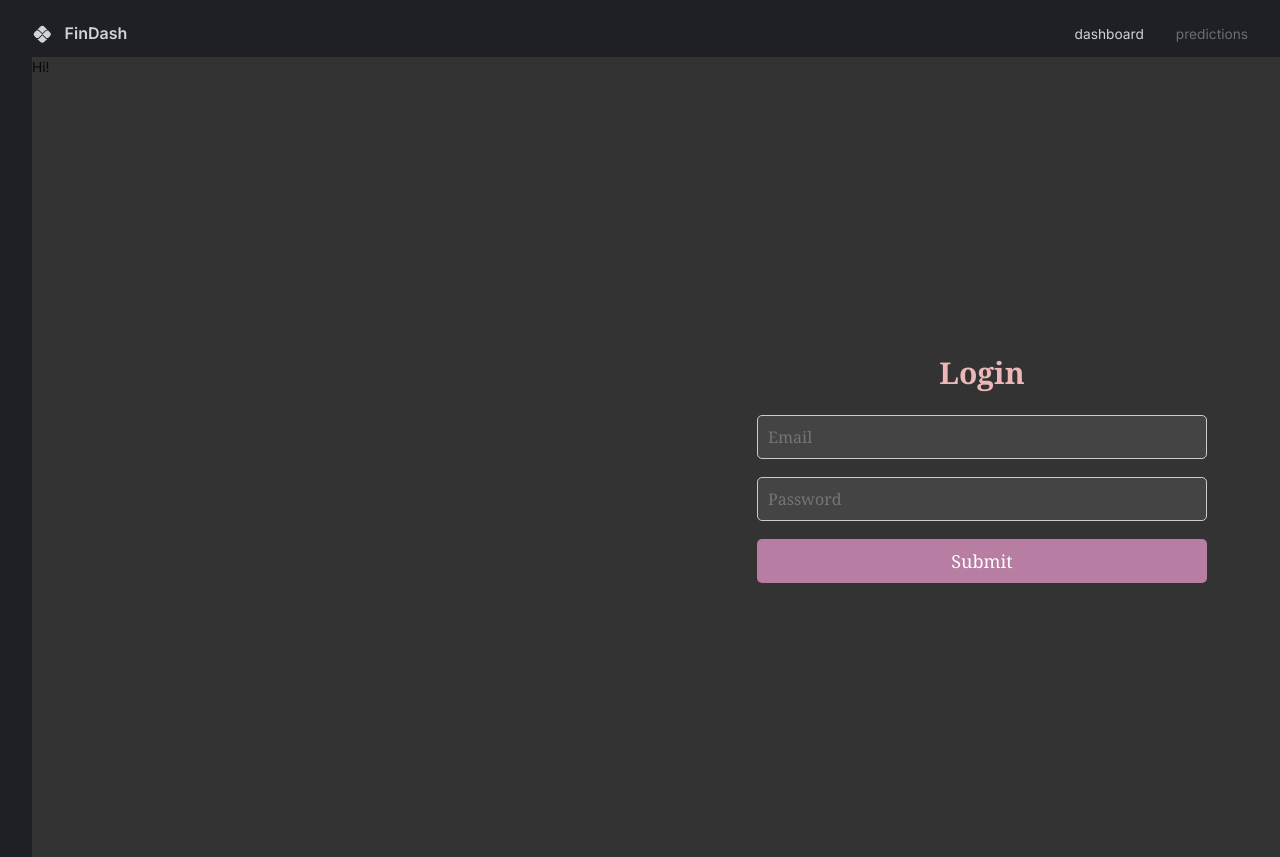
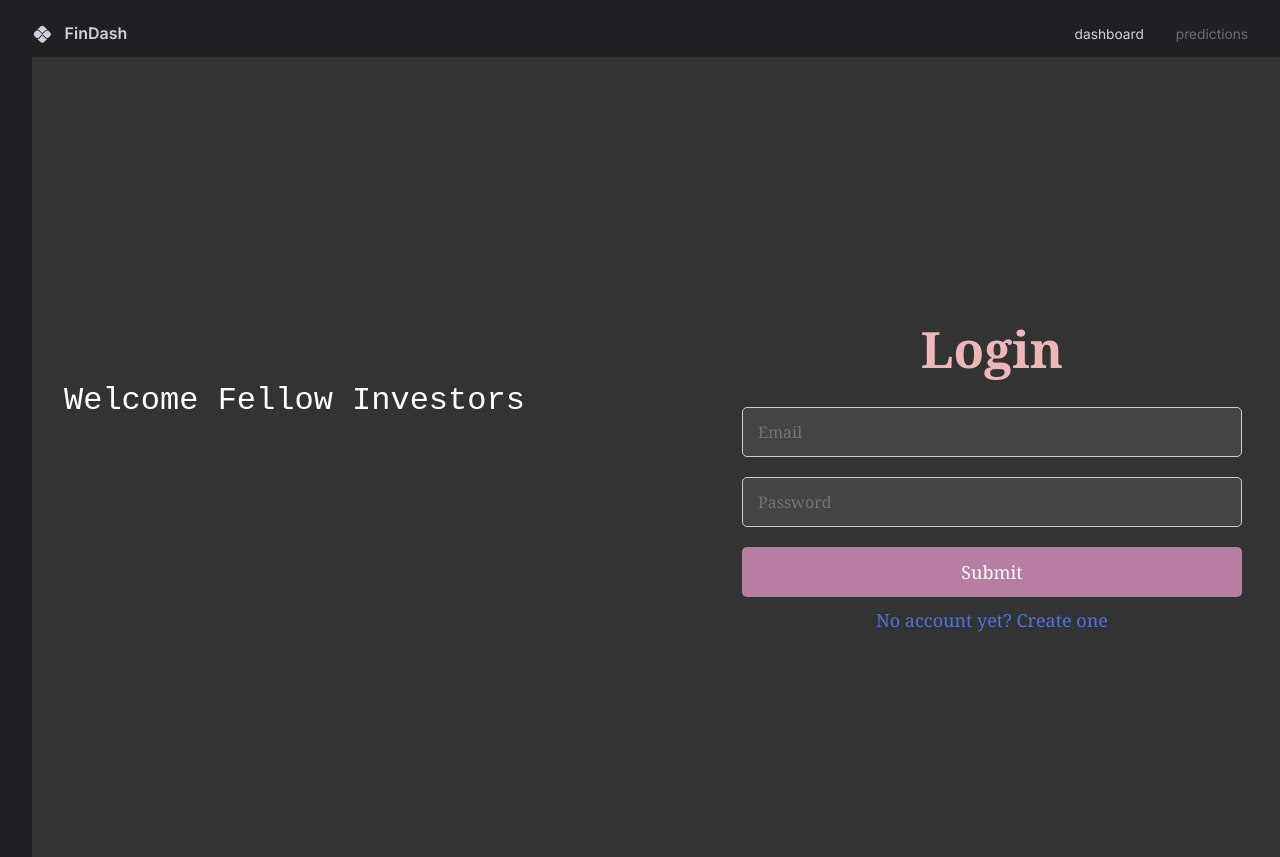
Before and after one commit to gigichen880/Portfolio_Dashboard, a React (Vite) app in the folder client/: page /login in a window 1280 px wide. Shown: the top 857 px of the page. Built offline with nearby package versions, Linux system fonts and the light colour scheme.

Commit message:
Add typed-out animation to initialized pages

```diff
--- a/client/src/scenes/dashboard/Row1.tsx
+++ b/client/src/scenes/dashboard/Row1.tsx
@@ -28,6 +28,7 @@ const Row1 = () => {
   const [candleStickData, setCandleStickData] = useState([]);
   const [loading, setLoading] = useState(false);
   const [formData, setFormData] = useState(null);
+  const [userInputFields, setUserInputFields] = useState(null);
   const { palette } = useTheme();
   const { data } = useGetKpisQuery();
   const [symbolList, setSymbolList] = useState([]);
@@ -75,19 +76,20 @@ const Row1 = () => {
         cData.symbol
       );
       setSymbolList(cData.symbol);
-
+      const params = {
+        from: cData.from,
+        to: cData.to,
+        numSpan: cData.numSpan,
+        timeSpan: cData.timeSpan,
+        symbol: cData.symbol,
+      };
       // Construct the URL with parameters based on user input
       const response = await axios.get(`http://localhost:1337/candle/symbols`, {
-        params: {
-          from: cData.from,
-          to: cData.to,
-          numSpan: cData.numSpan,
-          timeSpan: cData.timeSpan,
-          symbol: cData.symbol,
-        },
+        params: params,
       });
       setWeights(cData.weight);
       setCandleStickData(response.data);
+      setUserInputFields(params);
     } catch (e) {
       alert("An error occurred while fetching data");
       console.error(e);
--- a/client/src/scenes/dashboard/login.css
+++ b/client/src/scenes/dashboard/login.css
@@ -1,3 +1,60 @@
+/* Container alignment for typing animation */
+.left-side {
+  flex: 1;
+  width: 50vw;
+  background-color: #333333;
+  display: flex;
+  justify-content: flex-start; /* Align content to the left */
+  align-items: flex-start; /* Align content to the top */
+  position: relative; /* Enables positioning of children */
+  padding: 20px; /* General padding */
+}
+
+/* Typing animation text */
+.typing-animation,
+.fixed-text {
+  font-size: 2rem; /* Match font size */
+  font-family: "Courier New", monospace; /* Ensure consistency */
+  color: #ffffff; /* Text color */
+  white-space: nowrap; /* Prevent line breaks */
+  position: absolute; /* Consistent position for both */
+  top: 40%; /* Same vertical alignment */
+  left: 5%; /* Same horizontal alignment */
+  height: 2.5rem; /* Fixed height to prevent layout shifts */
+  text-align: left;
+}
+
+/* Specific animation effect for typing */
+.typing-animation {
+  overflow: hidden; /* Ensures text doesn't spill out */
+  border-right: 3px solid #ffffff; /* Blinking cursor */
+  width: 0; /* Start with no visible width */
+  animation: typing 4s steps(25, end) forwards, blink 0.8s step-end infinite;
+}
+
+/* Final state (fixed text) */
+.fixed-text {
+  width: auto; /* Full width for the static text */
+  border: none; /* No blinking cursor for the fixed text */
+}
+
+/* Keyframes for typing animation */
+@keyframes typing {
+  from {
+    width: 0;
+  }
+  to {
+    width: 25ch; /* Matches the full length of the text */
+  }
+}
+
+/* Blinking cursor animation */
+@keyframes blink {
+  50% {
+    border-color: transparent;
+  }
+}
+
 /* General body styles */
 body {
   margin: 0;
@@ -20,7 +77,10 @@ body {
   flex: 1;
   width: 50vw;
   background-color: #333333; /* Background color for left side */
-  /* Optional: Add content or styles for the left side */
+  display: flex;
+  justify-content: center;
+  align-items: center;
+  padding: 20px;
 }
 
 /* Right side container */
@@ -37,7 +97,7 @@ body {
 }
 /* Typography styles */
 .title {
-  font-size: 30px;
+  font-size: 50px;
   margin-bottom: 20px;
   font-family: Georgia, "Times New Roman", Times, serif;
   color: #ecb7b7; /* White text */
@@ -45,10 +105,12 @@ body {
 
 /* Input field styles */
 .input {
-  width: 90%;
-  max-width: 450px;
-  padding: 10px;
-  margin-bottom: 18px;
+  width: 100%;
+  max-width: 500px;
+  height: 50%;
+  max-height: 50px;
+  padding: 15px;
+  margin-bottom: 20px;
   border: 1px solid #ccc;
   border-radius: 5px;
   font-size: 16px;
@@ -66,8 +128,10 @@ body {
 
 /* Submit button styles */
 .submitButton {
-  width: 80%;
-  max-width: 450px;
+  width: 100%;
+  max-width: 500px;
+  max-height: 50px;
+  height: 50%;
   padding: 10px;
   font-size: 18px;
   font-family: Georgia, "Times New Roman", Times, serif;
@@ -82,3 +146,25 @@ body {
 .submitButton:hover {
   background-color: #fa9bdb;
 }
+
+/* Styling for the Link component */
+.link {
+  font-size: 18px; /* Set font size */
+  font-family: Georgia, "Times New Roman", Times, serif;
+  color: #4e73df; /* Choose a clear and visible color for the link */
+  text-decoration: none; /* Remove the default underline */
+  font-weight: 500; /* Make the text a little bolder for better visibility */
+  transition: color 0.3s ease; /* Smooth transition for color change */
+  margin-top: 10px;
+}
+
+.link:hover {
+  color: #2e59d9; /* Change the color on hover to a darker shade */
+  text-decoration: underline; /* Underline the link on hover */
+}
+
+.link:focus {
+  outline: none; /* Remove default focus outline */
+  text-decoration: underline; /* Underline on focus for better accessibility */
+  color: #bf3aef;
+}
--- a/client/src/scenes/dashboard/login.tsx
+++ b/client/src/scenes/dashboard/login.tsx
@@ -14,10 +14,21 @@ import {
 const Login = () => {
   const [email, setEmail] = useState("");
   const [password, setPassword] = useState("");
+  const [typingFinished, setTypingFinished] = useState(false);
   // const { setUserId } = useAuth();
   // const navigation = useNavigation();
   const history = useNavigate();
   const navigate = useNavigate();
+
+  useEffect(() => {
+    // Trigger the typing effect
+    const timer = setTimeout(() => {
+      setTypingFinished(true);
+    }, 4000); // Wait for 4 seconds (duration of the animation)
+
+    return () => clearTimeout(timer);
+  }, []);
+
   async function submit(e) {
     e.preventDefault();
     if (email == "") {
@@ -60,9 +71,16 @@ const Login = () => {
 
   return (
     <div className="page">
-      <div className="left-side">Hi!</div>
+      <div className="left-side">
+        {typingFinished ? (
+          <div className="fixed-text">Welcome Fellow Investors</div>
+        ) : (
+          <div className="typing-animation">Welcome Fellow Investors</div>
+        )}
+      </div>
       <div className="container">
         <h1 className="title">Login</h1>
+
         <input
           className="input"
           placeholder="Email"
@@ -77,6 +95,9 @@ const Login = () => {
           onChange={(e) => setPassword(e.target.value)}
         />
         <input className="submitButton" type="submit" onClick={submit} />
+        <Link to="/signup" className="link">
+          No account yet? Create one
+        </Link>
       </div>
     </div>
   );
--- a/client/src/scenes/dashboard/signup.tsx
+++ b/client/src/scenes/dashboard/signup.tsx
@@ -1,4 +1,4 @@
-import React, { useState } from "react";
+import React, { useState, useEffect } from "react";
 import AsyncStorage from "@react-native-async-storage/async-storage";
 // import { useAuth } from "../AuthContext"; // Adjust the path to your AuthContext file
 import "./login.css";
@@ -6,14 +6,24 @@ import {
   createBrowserRouter,
   RouterProvider,
   useNavigate,
+  Link,
 } from "react-router-dom";
 const Signup = () => {
   const [email, setEmail] = useState("");
   const [password, setPassword] = useState("");
   const [username, setUsername] = useState("");
   const [phone, setPhone] = useState("");
+  const [typingFinished, setTypingFinished] = useState(false);
 
   const navigate = useNavigate();
+  useEffect(() => {
+    // Trigger the typing effect
+    const timer = setTimeout(() => {
+      setTypingFinished(true);
+    }, 4000); // Wait for 4 seconds (duration of the animation)
+
+    return () => clearTimeout(timer);
+  }, []);
 
   const handleSignup = async (e) => {
     e.preventDefault();
@@ -46,7 +56,11 @@ const Signup = () => {
   return (
     <div className="page">
       <div className="left-side">
-        <h1>Hello</h1>
+        {typingFinished ? (
+          <div className="fixed-text">Welcome Fellow Investors</div>
+        ) : (
+          <div className="typing-animation">Welcome Fellow Investors</div>
+        )}
       </div>
       <div className="container">
         <h1 className="title">Sign Up</h1>
@@ -76,6 +90,9 @@ const Signup = () => {
           type="password"
         />
         <input className="submitButton" type="submit" onClick={handleSignup} />
+        <Link to="/login" className="link">
+          Back to Login
+        </Link>
       </div>
     </div>
   );
```
